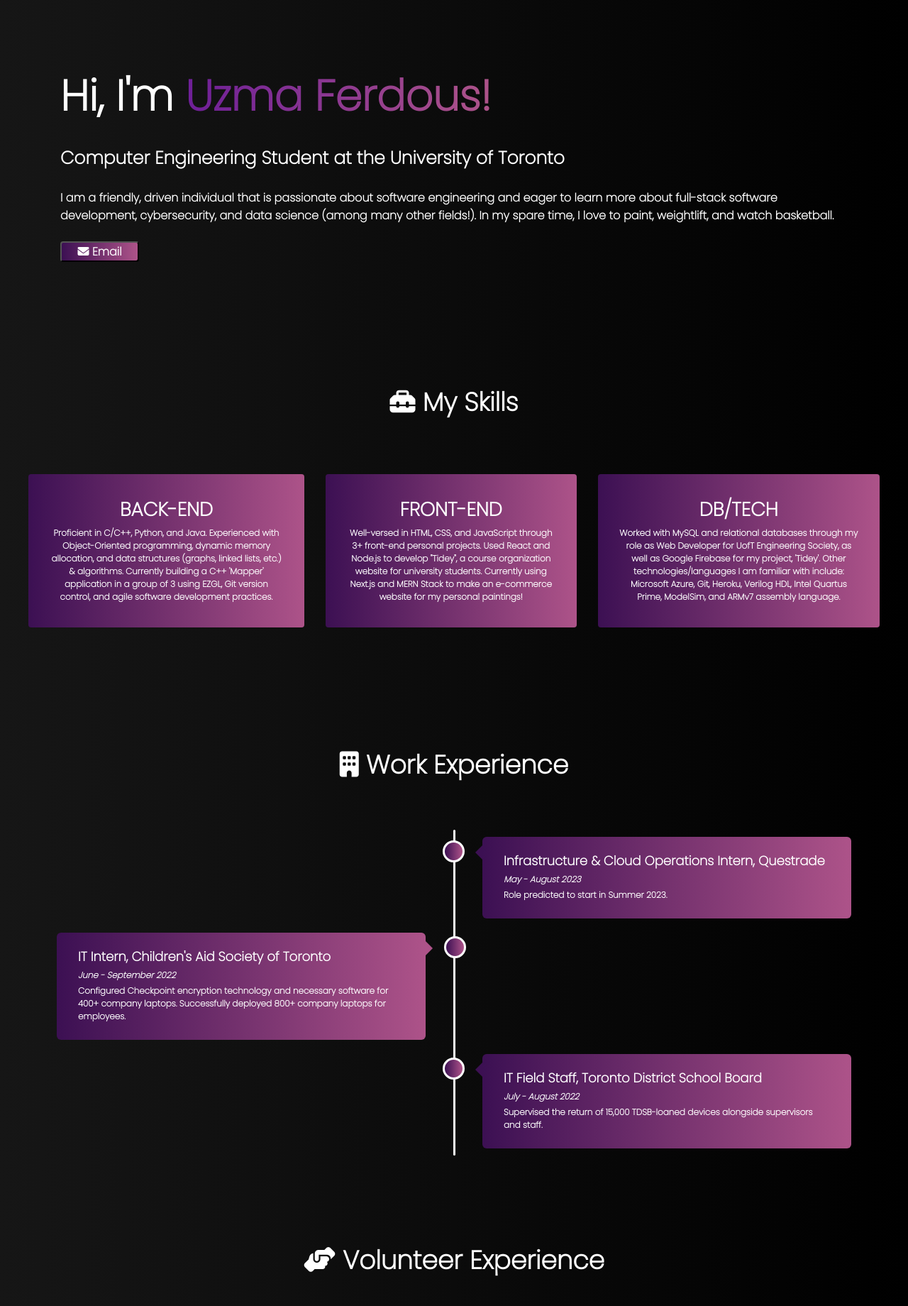
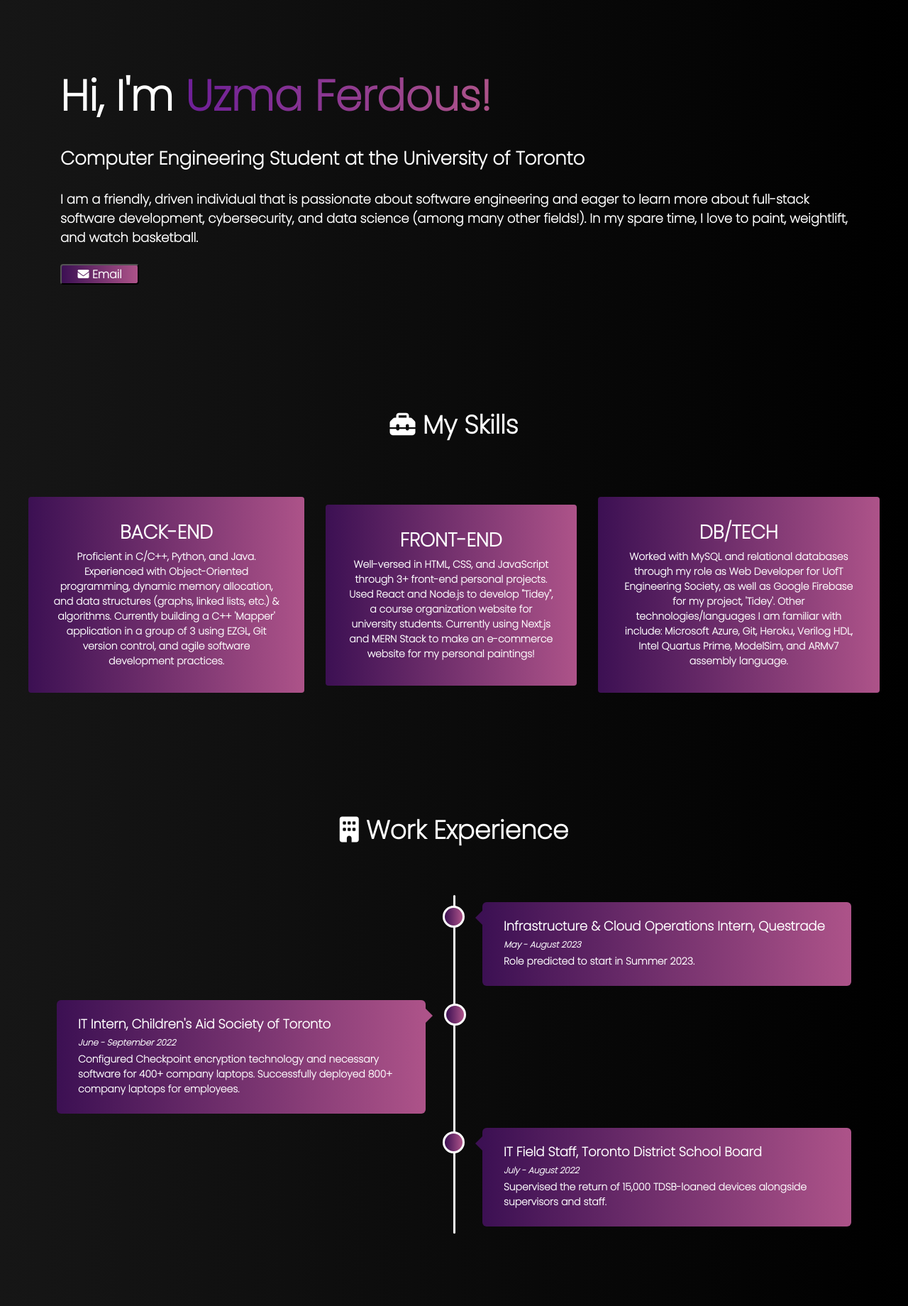
Before and after one commit to uzFer/Portfolio-Website, a PHP site: page / in a window 1280 px wide. Shown: the part 80-1920 px from the top of the page at 71% size. Run offline with PHP 8.4, Linux system fonts and the light colour scheme; some libraries are stand-ins or nearby versions.

Commit message:
font size

```diff
--- a/style.css
+++ b/style.css
@@ -221,13 +221,13 @@
 }
 
 .hero__description {
-  font-size: 25px;
+  font-size: 26px;
   color: #fff;
   margin-bottom: 24px;
 }
 
 .hero__smalldescription {
-  font-size: 16px;
+  font-size: 18px;
   color: #fff;
   margin-bottom: 24px;
 }
@@ -323,7 +323,7 @@
 }
 
 .card-paragraph {
-  font-size: 12px;
+  font-size: 14px;
   margin-bottom: 4px;
   font-weight: bold;
 }
```
